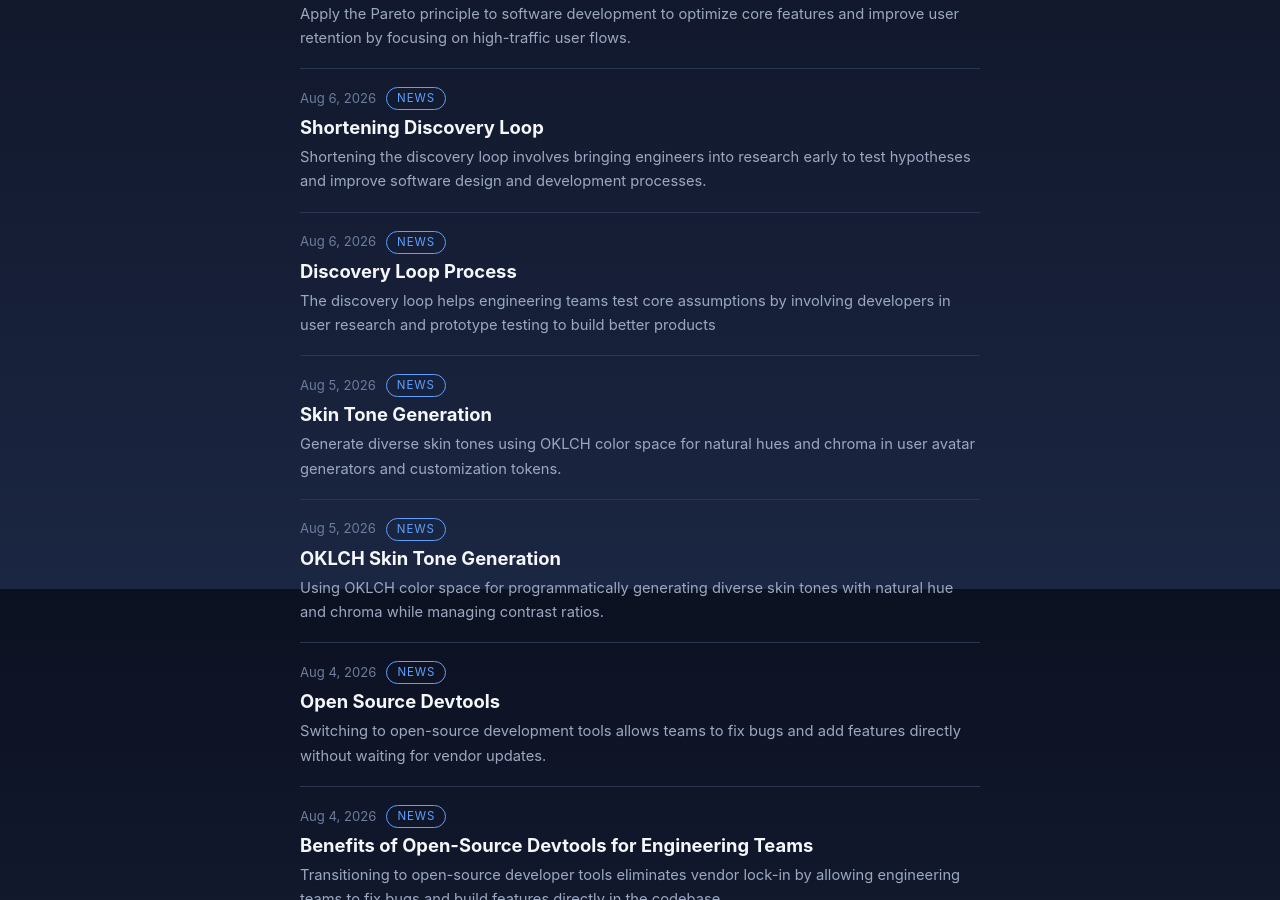
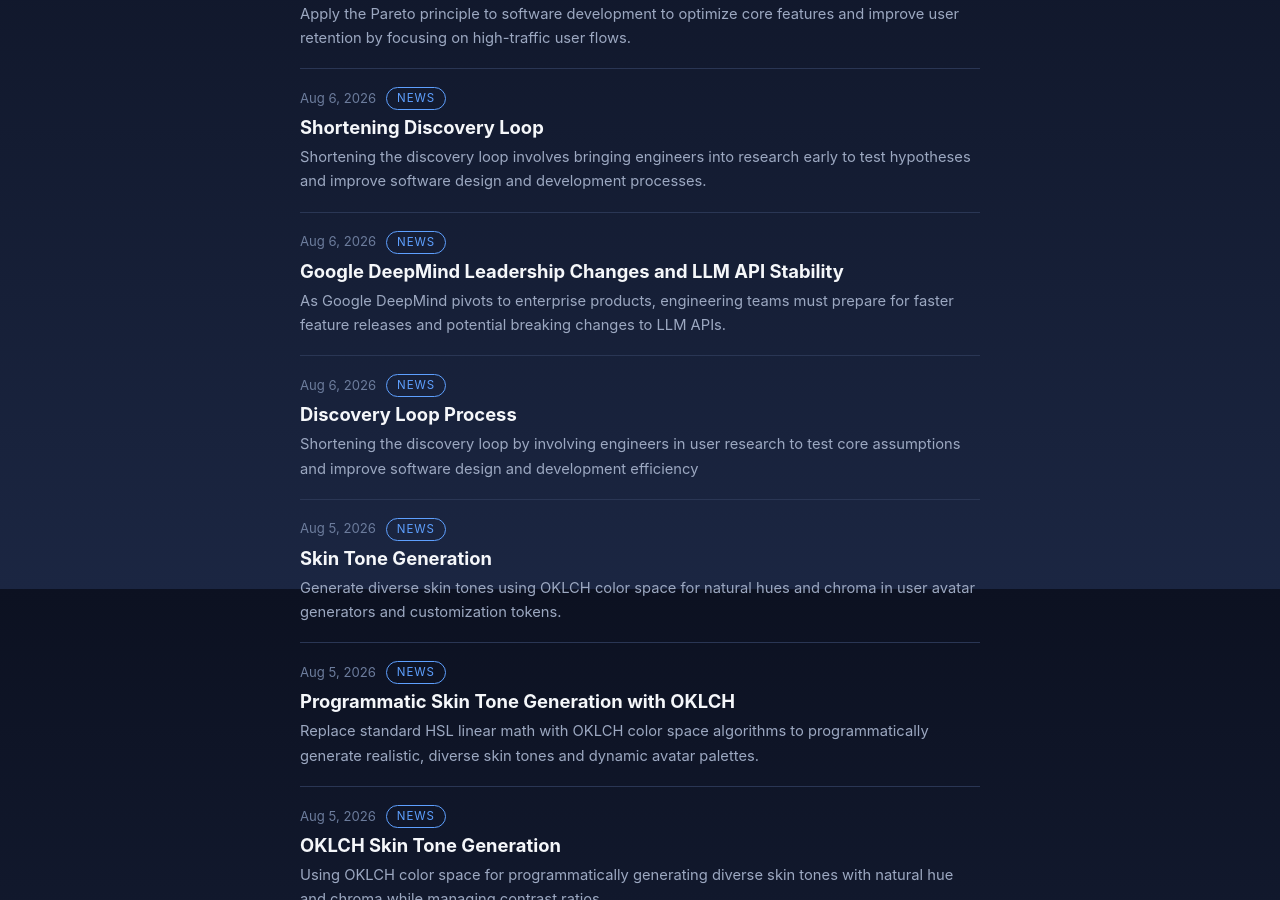
Before and after one commit to AI-Era-1729/AI-Era-1729.github.io, a Jekyll site: the page built from index.html, in a window 1280 px wide and 900 px high, scrolled down 311 px. Built offline with Jekyll 4.4.1, drawn with Linux system fonts in a browser that asks for light colours; some of the changed lines change nothing that is shown.

Commit message:
blog: sync 2026-08-13 05:22 UTC

```diff
--- /dev/null
+++ b/_posts/2026-08-05-programmatic-skin-tone-generation-with-oklch.md
@@ -0,0 +1,22 @@
+---
+layout: post
+title: "Programmatic Skin Tone Generation with OKLCH"
+description: "Replace standard HSL linear math with OKLCH color space algorithms to programmatically generate realistic, diverse skin tones and dynamic avatar palettes."
+date: 2026-08-05
+categories: [news]
+youtube_id: jjyhw_EY1n0
+---
+
+Linear math in standard HSL color spaces breaks down the moment you try to programmatically generate skin tones or dynamic avatar palettes.
+
+When building user avatar generators or customization tokens, engineers usually take a base hex code and tweak lightness in HSL. It works fine for bright UI accents, but human skin tones aren't linear. Standard color spaces shift hue unevenly, turning realistic shades muddy or washed out when scaled.
+
+Switching to perceptually uniform spaces like OKLCH fixes the underlying color curves. It lets you programmatically adjust lightness while preserving natural hue and chroma across diverse palettes. (I once wrote an avatar generator that accidentally turned half our user base slightly gray in dark mode because I trusted standard RGB math.)
+
+The trade-off is contrast management. Perceptually uniform skin tones look natural, but they don't automatically guarantee text contrast ratios. You still need explicit WCAG checks on top of any generated shades.
+
+This week, inspect where your frontend generates dynamic user colors. Swap out standard HSL math for OKLCH in one component and compare the edge-case shades side by side.
+
+## Sources
+
+- [https://toneyalexander.github.io/inclusive-color-space/](https://toneyalexander.github.io/inclusive-color-space/)
--- a/_posts/2026-08-06-discovery-loop-process.md
+++ b/_posts/2026-08-06-discovery-loop-process.md
@@ -1,7 +1,7 @@
 ---
 layout: post
 title: "Discovery Loop Process"
-description: "The discovery loop helps engineering teams test core assumptions by involving developers in user research and prototype testing to build better products"
+description: "Shortening the discovery loop by involving engineers in user research to test core assumptions and improve software design and development efficiency"
 date: 2026-08-06
 categories: [news]
 ---
--- /dev/null
+++ b/_posts/2026-08-06-google-deepmind-leadership-changes-and-llm-api-stability.md
@@ -0,0 +1,22 @@
+---
+layout: post
+title: "Google DeepMind Leadership Changes and LLM API Stability"
+description: "As Google DeepMind pivots to enterprise products, engineering teams must prepare for faster feature releases and potential breaking changes to LLM APIs."
+date: 2026-08-06
+categories: [news]
+youtube_id: 3qKMVZ9wy-g
+---
+
+Executive reshuffles at top AI labs don't change the mundane engineering work of keeping model endpoints reliable.
+
+Google DeepMind moving Demis Hassabis to Chair and Jeff Dean departing marks a massive shift toward commercial execution. But for teams shipping software, fancy titles matter far less than API stability, pricing predictability, and decent client libraries.
+
+Research pioneers excel at pushing boundaries, but scaling infrastructure demands a different discipline. When research orgs pivot toward enterprise products, you usually get faster feature rollouts at the expense of breaking API changes. (I still remember when a stealth model update silently broke our prompt output parsing on a Friday night.)
+
+The trade-off here is stability versus speed. A product-focused AI leadership team will ship features faster, but your system architecture has to absorb the rapid deprecations that come with it.
+
+This week, review your team's LLM fallback logic and verify that a sudden breaking change in your provider's API won't take down your core user flows.
+
+## Sources
+
+- [https://blog.google/company-news/inside-google/message-ceo/next-chapter-ai-momentum/](https://blog.google/company-news/inside-google/message-ceo/next-chapter-ai-momentum/)
```
